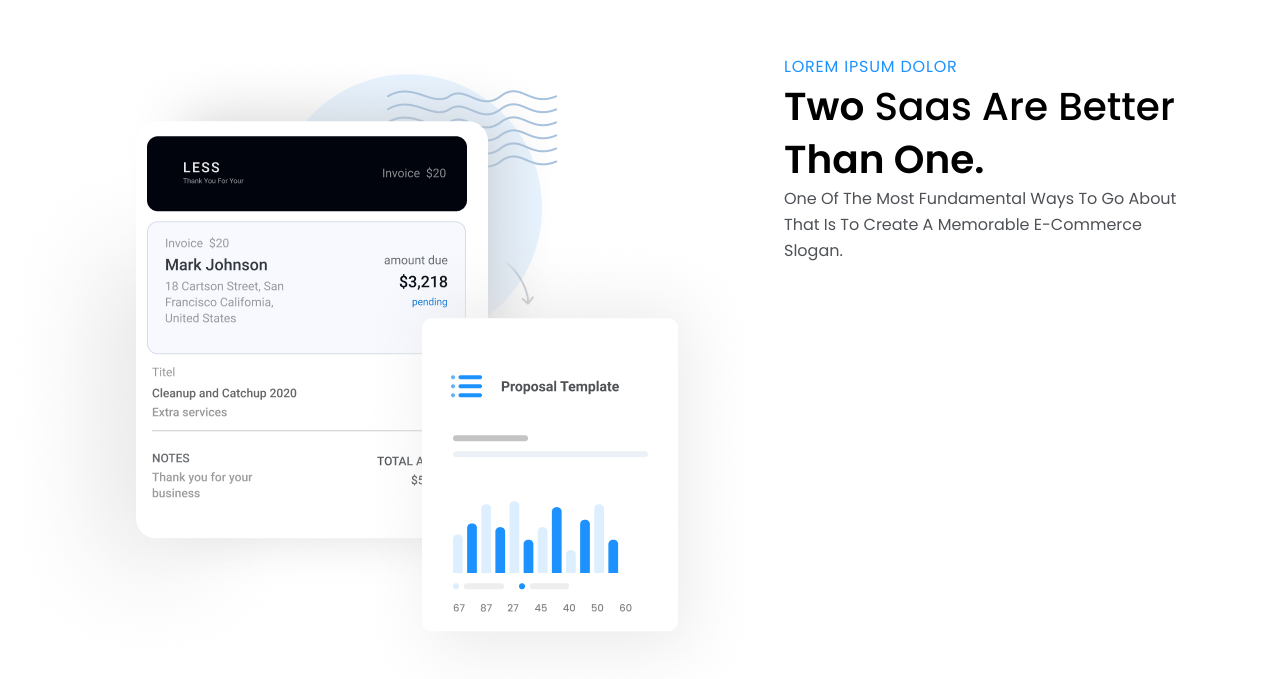
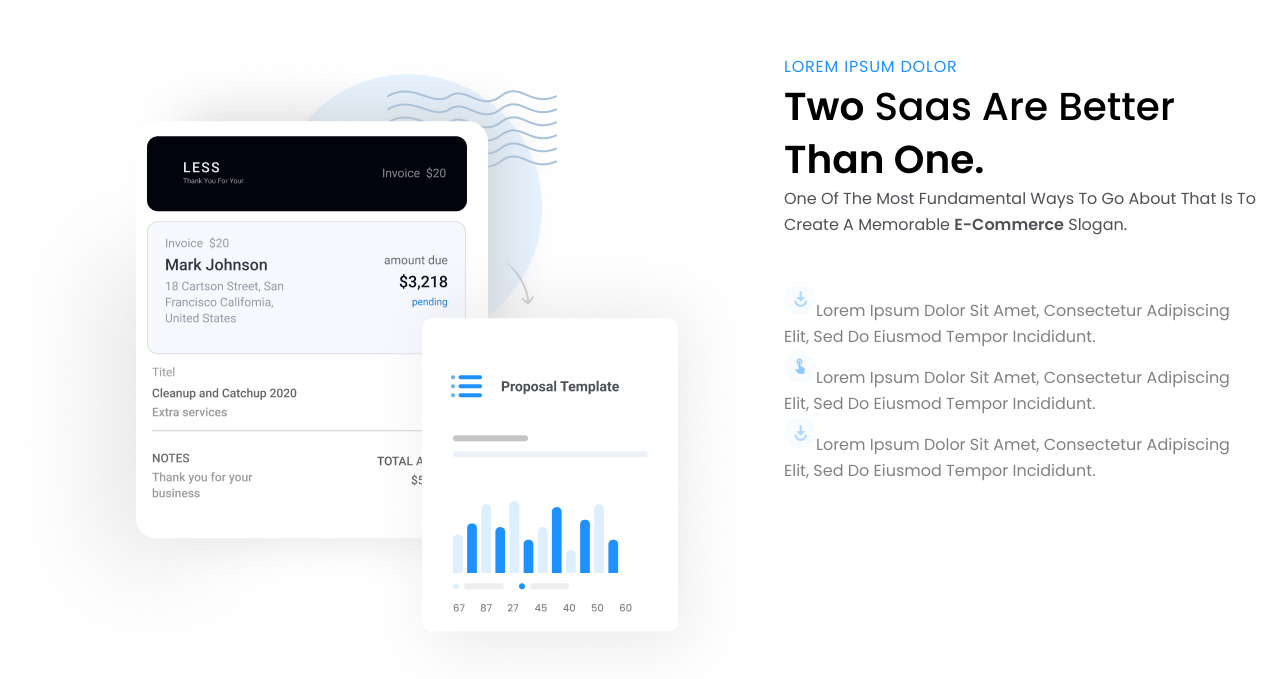
Before and after one commit to Vladnln/training-pet-project, a React (Vite) app: page / in a window 1280 px wide. Shown: the part 1173-1852 px from the top of the page. Built offline with nearby package versions, Linux system fonts and the light colour scheme.

Commit message:
mark descr

```diff
--- a/src/App.css
+++ b/src/App.css
@@ -107,7 +107,7 @@
   margin-right: -150px;
 }
 .main__subtitle{
-  max-width: 401px;
+  /*max-width: 401px;*/
   font-weight: 400;
   font-size: 18px;
   line-height: 29px;
@@ -190,7 +190,7 @@
   color: #000000;
 }
 .stats__main__title span{
-  font-weight: 600;
+  font-weight: 700;
   color: #000000;
 }
 .main__stats__subtitle{
@@ -202,6 +202,29 @@
   color: #01070DB2;
 }
 
+.main__stats__subtitle span{
+  font-weight: 700;
+  color: #01070DB2;
+  text-decoration: none;
+}
+
+.stats__img{
+  max-width: 574px;
+}
+
 .stats__description{
   max-width: 496px;
 }
+
+.stats__marks{
+  list-style-type: none;
+  padding-top: 45px;
+  max-width: 465px;
+  color: #01070D;
+  opacity: 0.5;
+  font-style: normal;
+  font-weight: 400;
+  font-size: 16px;
+  line-height: 26px;
+  text-transform: capitalize;
+}
--- a/src/Components/Layout/Stats.jsx
+++ b/src/Components/Layout/Stats.jsx
@@ -1,5 +1,7 @@
 import React, {Component} from 'react';
 import Group from '..//..//assets/img/Group487.png'
+import Icon1 from '..//..//assets/icons/Group383.png'
+import Icon2 from '..//..//assets/icons/Group384.png'
 class Stats extends Component {
     render() {
         return (
@@ -11,7 +13,12 @@ class Stats extends Component {
                     <div className="stats__description">
                         <p className="title">lorem ipsum dolor</p>
                         <h1 className="main__title stats__main__title"><span>Two</span> Saas are better <span>than one.</span> </h1>
-                        <p className="main__subtitle main__stats__subtitle">One of the most fundamental ways to go about that is to create a memorable e-commerce slogan.</p>
+                        <p className="main__subtitle main__stats__subtitle">One of the most fundamental ways to go about that is to create a memorable <span>e-commerce</span> slogan.</p>
+                        <div className="stats__marks">
+                            <li><img src={Icon1} alt=""/>Lorem ipsum dolor sit amet, consectetur adipiscing elit, sed do eiusmod tempor incididunt.</li>
+                            <li><img src={Icon2} alt=""/>Lorem ipsum dolor sit amet, consectetur adipiscing elit, sed do eiusmod tempor incididunt.</li>
+                            <li><img src={Icon1} alt=""/>Lorem ipsum dolor sit amet, consectetur adipiscing elit, sed do eiusmod tempor incididunt.</li>
+                        </div>
                     </div>
                 </div>
 
```
Also changed, not shown: src/assets/icons/Group383.png (added), src/assets/icons/Group384.png (added).
